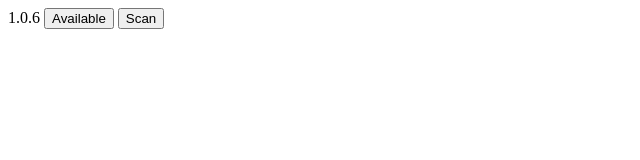
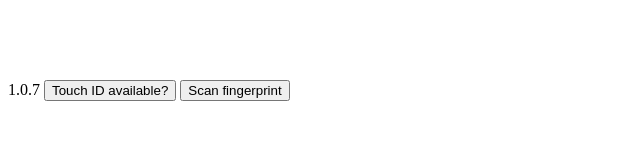
Before and after one commit to uumdev/UUM-Touch-IO, a plain HTML site: page index.html in a window 1280 px wide. Shown: the whole page, without its empty margins (0-640 px from the left). Drawn offline with Linux system fonts and the light colour scheme.

Commit message:
#1.0.7 Try EddyVerbruggen's Touch ID Plugin with simple JS

```diff
--- a/config.xml
+++ b/config.xml
@@ -1,4 +1,4 @@
-<widget xmlns="http://www.w3.org/ns/widgets" xmlns:gap="http://phonegap.com/ns/1.0" id="my.uum.touchio" version="1.0.6">
+<widget xmlns="http://www.w3.org/ns/widgets" xmlns:gap="http://phonegap.com/ns/1.0" id="my.uum.touchio" version="1.0.7">
   <name>UUM Touch IO</name>
   <description>Hello World sample application that responds to the deviceready event.</description>
   <author href="http://phonegap.com" email="support@phonegap.com">PhoneGap Team</author>
@@ -22,7 +22,7 @@
 
   <plugin name="cordova-plugin-whitelist" spec="1.2.1" />
   <plugin name="org.apache.cordova.geolocation" spec="2.1.0" />
-  <plugin name="uk.co.ilee.touchid" source="pgb" spec="0.2.0" />
+  <plugin name="nl.x-services.plugins.touchid" spec="1.0.0" source="pgb" />
 
 
   <icon src="icon.png"/>
--- a/index.html
+++ b/index.html
@@ -1,8 +1,9 @@
 <html>
 <head></head>
 <body>
-	1.0.6
-<input type="button" value="Available" onclick="window.touchid.checkSupport(function(msg) {alert('ok: ' + msg)}, function(msg) {alert('not ok: ' + msg)});" />
-<input type="button" value="Scan" onclick="window.touchid.authenticate(function(msg) {alert('ok: ' + msg)}, function(msg) {alert('not ok: ' + JSON.stringify(msg))}, 'Scan Now!');" />
+	<br /><br /><br /><br />
+	1.0.7
+<button onclick="window.plugins.touchid.isAvailable(function(msg) {alert('ok: ' + msg)}, function(msg) {alert('not ok: ' + msg)})">Touch ID available?</button>
+<button onclick="window.plugins.touchid.verifyFingerprint('Scan your fingerprint please', function(msg) {alert('ok: ' + msg)}, function(msg) {alert('not ok: ' + JSON.stringify(msg))})">Scan fingerprint</button>
 </body>
 </html>
```
